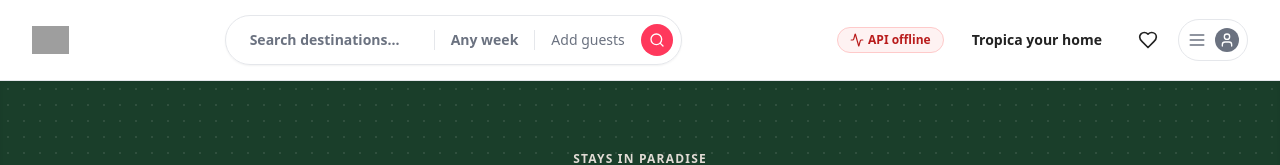
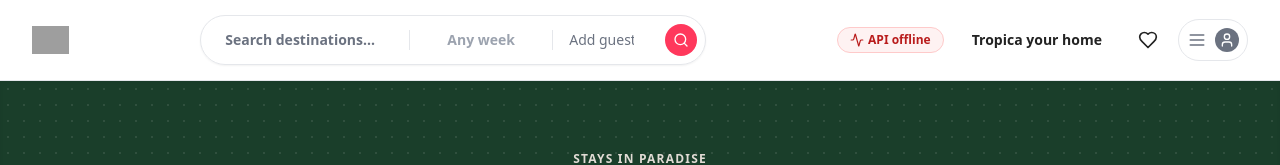
Before and after one commit to sridharNaiduKompalli/airbnb-clone, a React (Vite) app in the folder frontend/: page / in a window 1280 px wide. Shown: the top 165 px of the page. Built offline with nearby package versions, Linux system fonts and the light colour scheme; no server answers; grey boxes are pictures that could not be loaded.

Commit message:
feat: make any week and add guests inputs interactive

```diff
--- a/frontend/src/components/Header.jsx
+++ b/frontend/src/components/Header.jsx
@@ -49,8 +49,19 @@ function Header({ apiHealth }) {
             onChange={(e) => setSearchQuery(e.target.value)}
             className="text-sm font-semibold px-2 w-48 outline-none bg-transparent placeholder-gray-500"
           />
-          <span className="text-sm font-semibold px-4 border-l border-r border-gray-200 text-gray-500">Any week</span>
-          <span className="text-sm text-gray-500 px-4">Add guests</span>
+          <input
+            type="text"
+            placeholder="Any week"
+            onFocus={(e) => (e.target.type = 'date')}
+            onBlur={(e) => { if (!e.target.value) e.target.type = 'text'; }}
+            className="text-sm font-semibold px-4 w-36 border-l border-r border-gray-200 outline-none bg-transparent text-gray-500 cursor-pointer text-center"
+          />
+          <input
+            type="number"
+            placeholder="Add guests"
+            min="1"
+            className="text-sm text-gray-500 px-4 w-28 outline-none bg-transparent placeholder-gray-500 text-center"
+          />
           <button type="submit" className="bg-brand text-white p-2 rounded-full hover:bg-rose-600 transition">
             <Search className="h-4 w-4" />
           </button>
```
